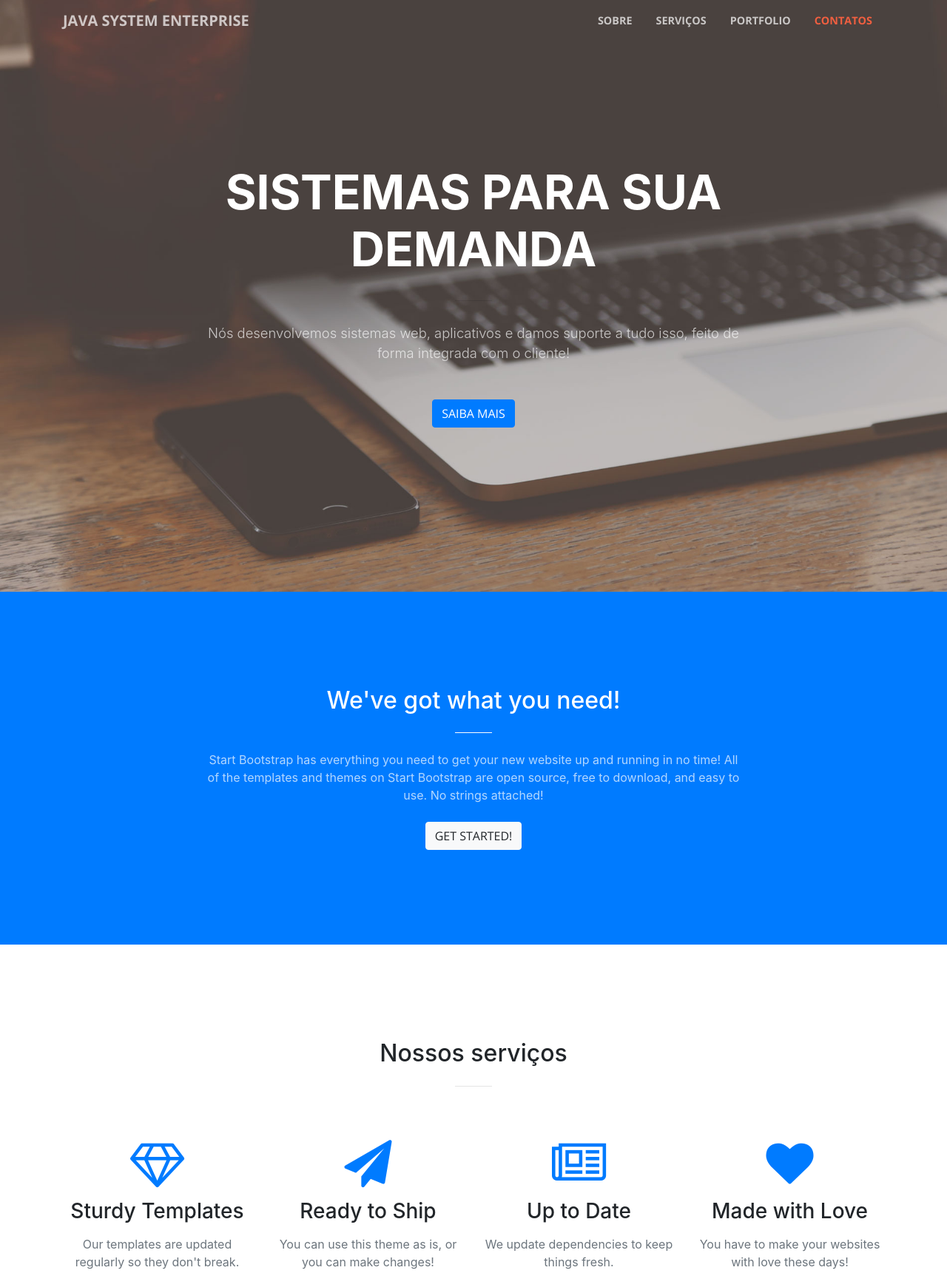
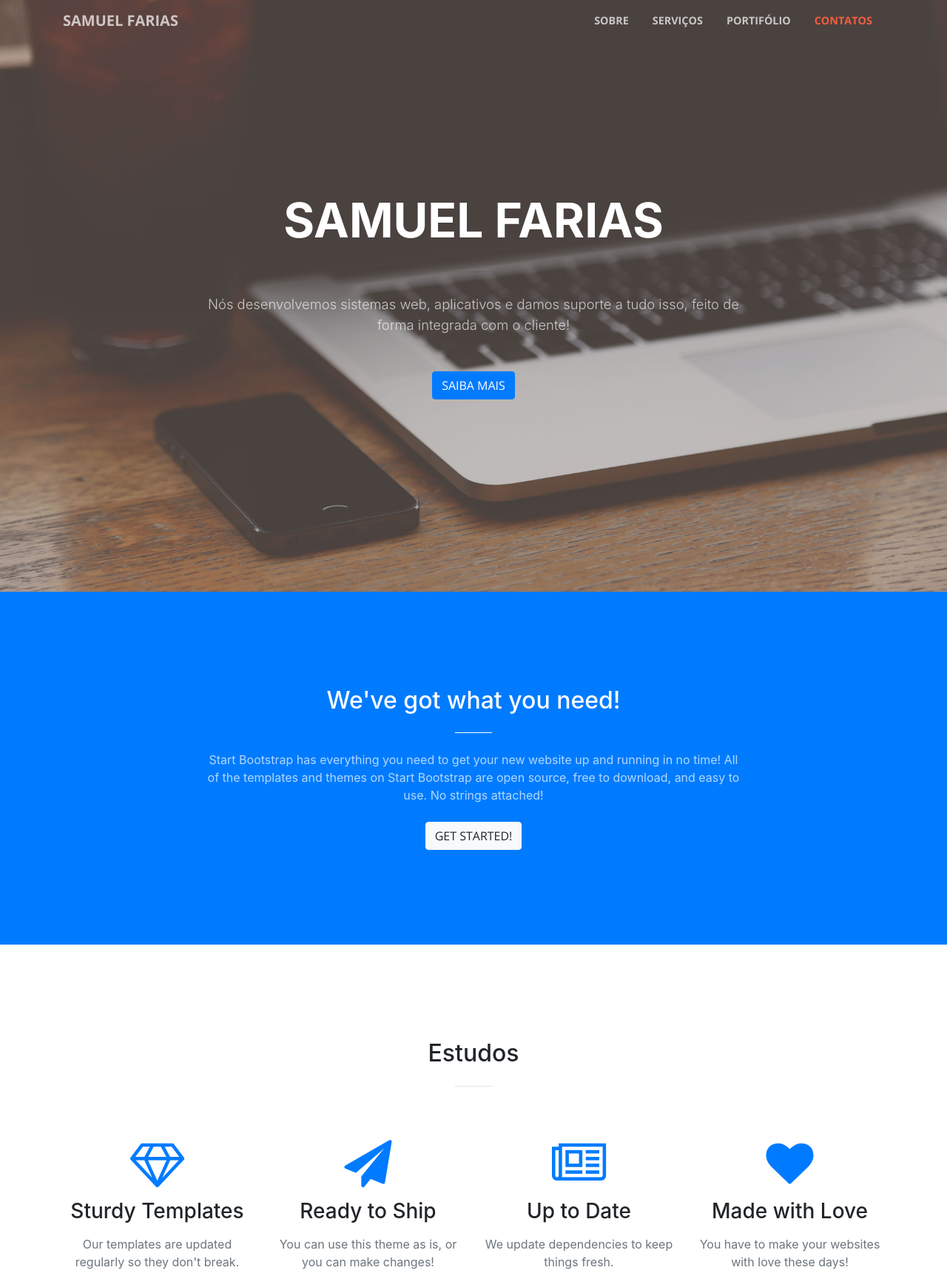
Before and after one commit to SamuelEngComp/meuSite, a website with bundled scripts: page index.html in a window 1280 px wide. Shown: the top 1721 px of the page at 74% size. Built offline with nearby package versions, Linux system fonts and the light colour scheme.

Commit message:
algumas pequenas alterações na pagina index, ainda decidindo qual a função do site

```diff
--- a/index.html
+++ b/index.html
@@ -8,7 +8,7 @@
     <meta name="description" content="">
     <meta name="author" content="">
 
-    <title>Index - Java System</title>
+    <title>SF - Desenvolvedor web</title>
 
     <!-- Bootstrap core CSS -->
     <link href="vendor/bootstrap/css/bootstrap.min.css" rel="stylesheet">
@@ -31,23 +31,23 @@
     <!-- Navigation -->
     <nav class="navbar navbar-expand-lg navbar-light fixed-top" id="mainNav">
       <div class="container">
-        <a class="navbar-brand js-scroll-trigger" href="#page-top">Java System Enterprise</a>
+        <a class="navbar-brand js-scroll-trigger" href="#page-top">Samuel Farias</a>
         <button class="navbar-toggler navbar-toggler-right" type="button" data-toggle="collapse" data-target="#navbarResponsive" aria-controls="navbarResponsive" aria-expanded="false" aria-label="Toggle navigation">
           <span class="navbar-toggler-icon"></span>
         </button>
         <div class="collapse navbar-collapse" id="navbarResponsive">
           <ul class="navbar-nav ml-auto">
             <li class="nav-item">
-              <a class="nav-link js-scroll-trigger" href="#about">Sobre</a>
+              <a class="nav-link js-scroll-trigger" href="#about">SOBRE</a>
             </li>
             <li class="nav-item">
-              <a class="nav-link js-scroll-trigger" href="#services">Serviços</a>
+              <a class="nav-link js-scroll-trigger" href="#services">SERVIÇOS</a>
             </li>
             <li class="nav-item">
-              <a class="nav-link js-scroll-trigger" href="#portfolio">Portfolio</a>
+              <a class="nav-link js-scroll-trigger" href="#portfolio">PORTIFÓLIO</a>
             </li>
             <li class="nav-item">
-              <a class="nav-link js-scroll-trigger" href="#contact">Contatos</a>
+              <a class="nav-link js-scroll-trigger" href="#contact">CONTATOS</a>
             </li>
           </ul>
         </div>
@@ -59,7 +59,7 @@
         <div class="row">
           <div class="col-lg-10 mx-auto">
             <h1 class="text-uppercase">
-              <strong>Sistemas para sua demanda</strong>
+              <strong>Samuel Farias</strong>
             </h1>
             <hr>
           </div>
@@ -88,7 +88,7 @@
       <div class="container">
         <div class="row">
           <div class="col-lg-12 text-center">
-            <h2 class="section-heading">Nossos serviços</h2>
+            <h2 class="section-heading">Estudos</h2>
             <hr class="my-4">
           </div>
         </div>
@@ -224,13 +224,6 @@
       </div>
     </section>
 
-    <section class="bg-dark text-white">
-      <div class="container text-center">
-        <h2 class="mb-4">Free Download at Start Bootstrap!</h2>
-        <a class="btn btn-light btn-xl sr-button" href="http://startbootstrap.com/template-overviews/creative/">Download Now!</a>
-      </div>
-    </section>
-
     <section id="contact">
       <div class="container">
         <div class="row">
```
